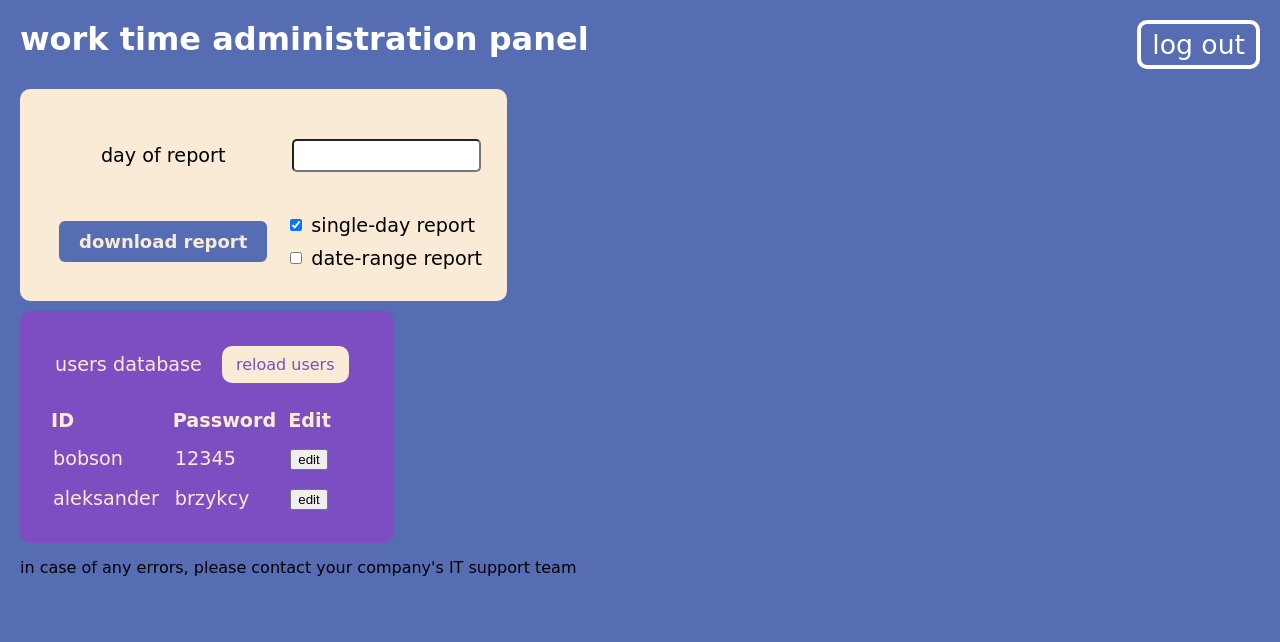
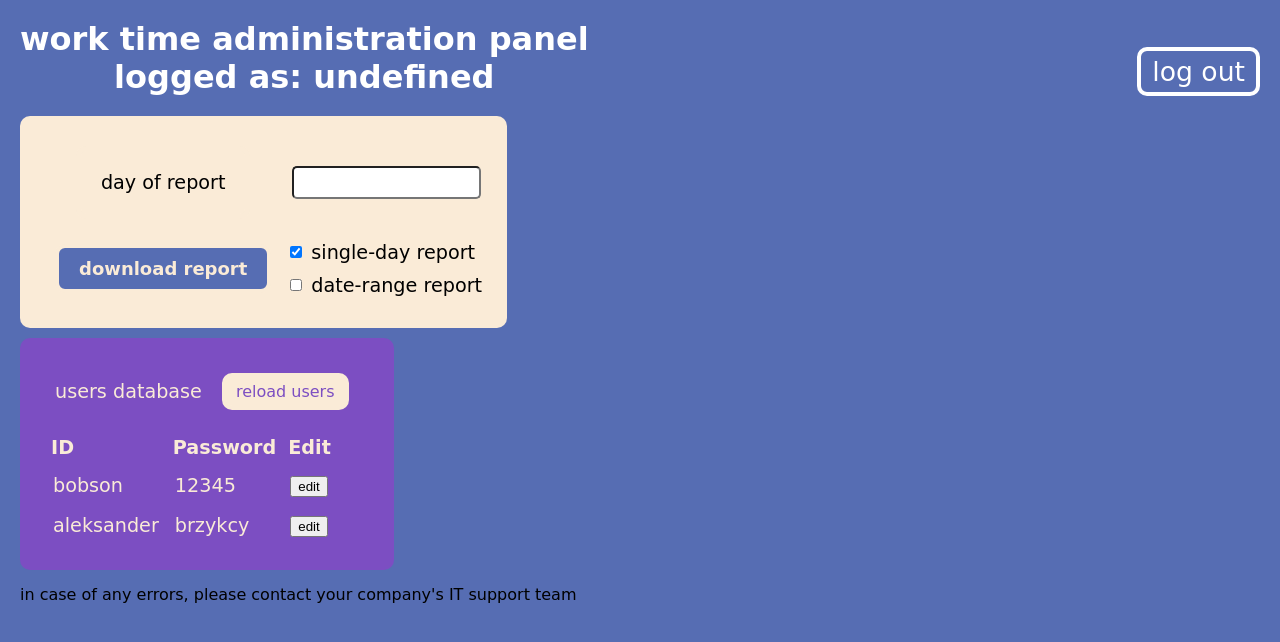
Before and after one commit to stas420/employee_reports_webapp, a React (Create React App) app in the folder frontend/employee_reports_cli/: page /admin/panel in a window 1280 px wide. Shown: the top 642 px of the page. Built offline with nearby package versions, Linux system fonts and the light colour scheme.

Commit message:
additional slight changes

```diff
--- a/frontend/employee_reports_cli/src/pages/adminPanel.js
+++ b/frontend/employee_reports_cli/src/pages/adminPanel.js
@@ -19,8 +19,7 @@ function AdminPanel({ login }) {
   const navigate = useNavigate();
 
   const handleEdit = (id) => {
-    console.log(`Editing ID: ${id}`);
-    // Implement your edit logic here
+    console.log(`Editing ID: ` + id);
   };
 
   const requestReport = () => {
@@ -39,7 +38,8 @@ function AdminPanel({ login }) {
             <meta name="description" content="admin panel - administration of employees work time and credentials" />
           </Helmet>
           <div className='header'>
-            work time administration panel
+            {"work time administration panel"} <br/>
+            {"logged as: " + login}
             <div
               className='user-admin-button'
               onClick={() => {
@@ -126,7 +126,11 @@ function AdminPanel({ login }) {
                     <td>{user.ID}</td>
                     <td>{user.password}</td>
                     <td>
-                      <button onClick={() => handleEdit(user.ID)}> edit </button>
+                      <button
+                        onClick={() => handleEdit(user.ID)}
+                      >
+                        edit
+                      </button>
                     </td>
                   </tr>
                 ))}
```
